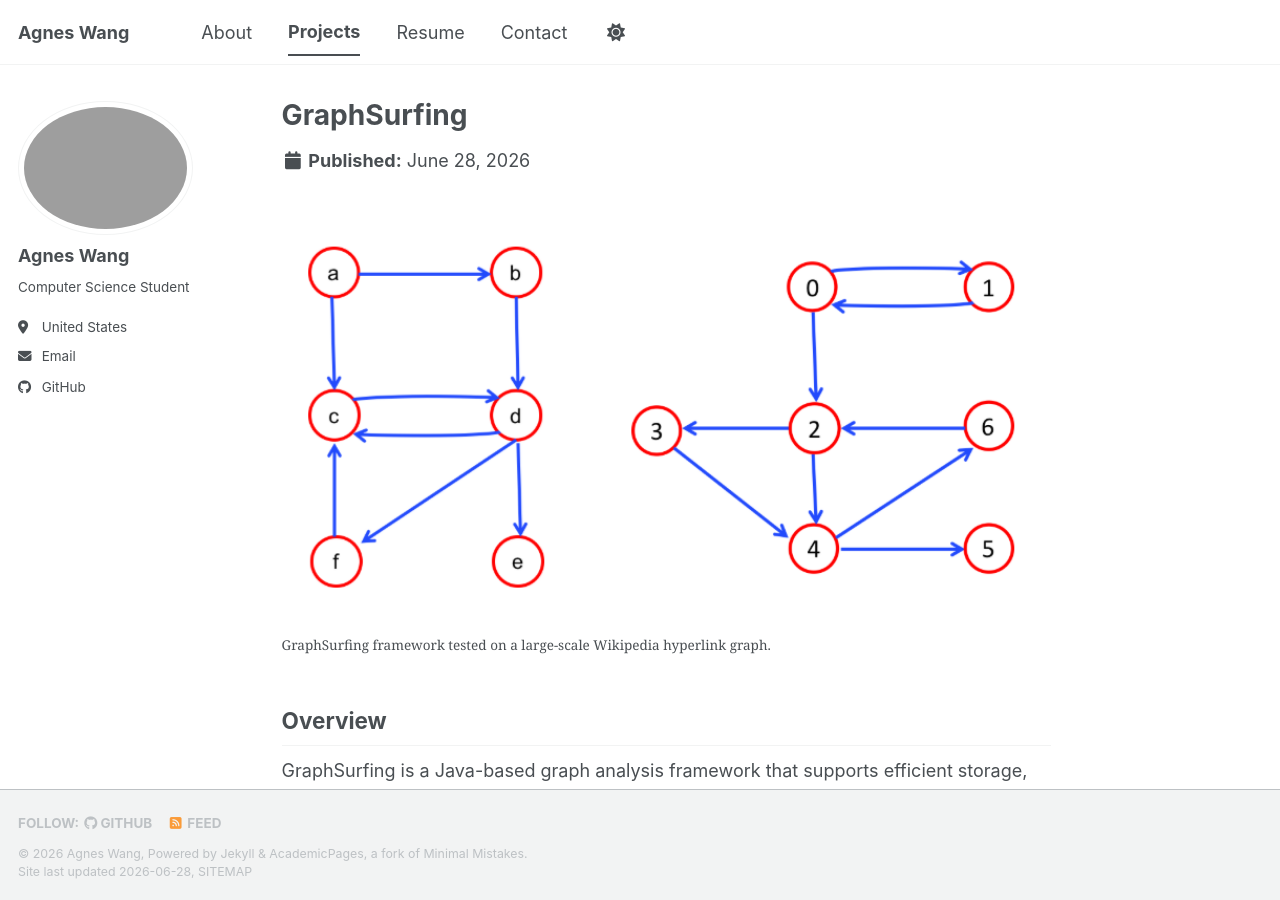
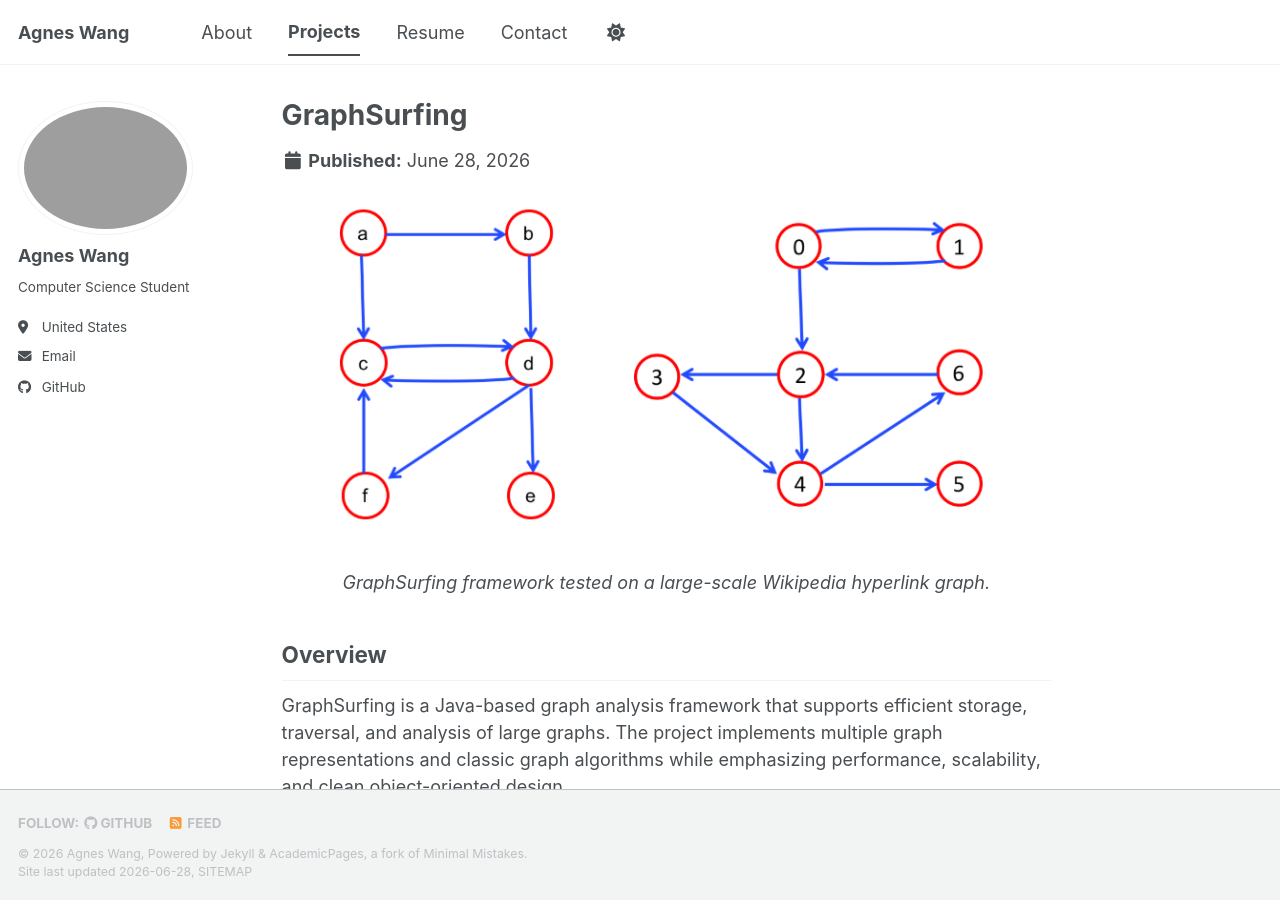
Before and after one commit to agneswang42/agneswang42.github.io, a Jekyll site: the page built from _portfolio/graphsurfing.md, in a window 1280 px wide and 900 px high. Built offline with Jekyll 4.4.1, drawn with Linux system fonts in a browser that asks for light colours; a style sheet for code colours, icons or effects is not loaded.

Commit message:
Refactor image section in graphsurfing.md
Updated the image section to improve formatting and clarity.

```diff
--- a/_portfolio/graphsurfing.md
+++ b/_portfolio/graphsurfing.md
@@ -5,14 +5,13 @@ permalink: /portfolio/graphsurfing/
 excerpt: "A generic Java graph framework implementing efficient graph representations and algorithms for large-scale graph analysis."
 ---
 
-<figure>
+<p align="center">
   <img src="/images/graphsurfing.png"
        alt="GraphSurfing Architecture"
        width="700">
-  <figcaption>
-    GraphSurfing framework tested on a large-scale Wikipedia hyperlink graph.
-  </figcaption>
-</figure>
+</p>
+
+<p align="center"><em>GraphSurfing framework tested on a large-scale Wikipedia hyperlink graph.</em></p>
 
 ## Overview
 
```
